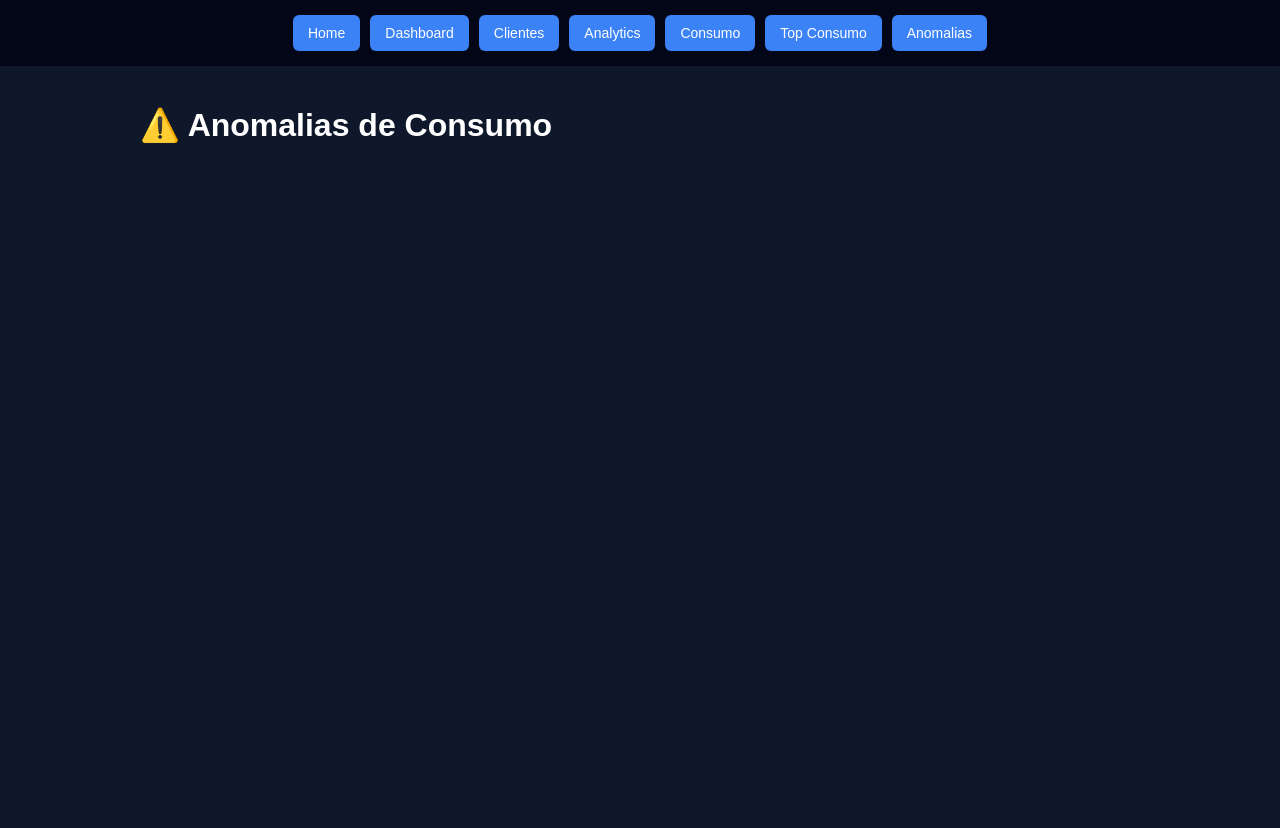
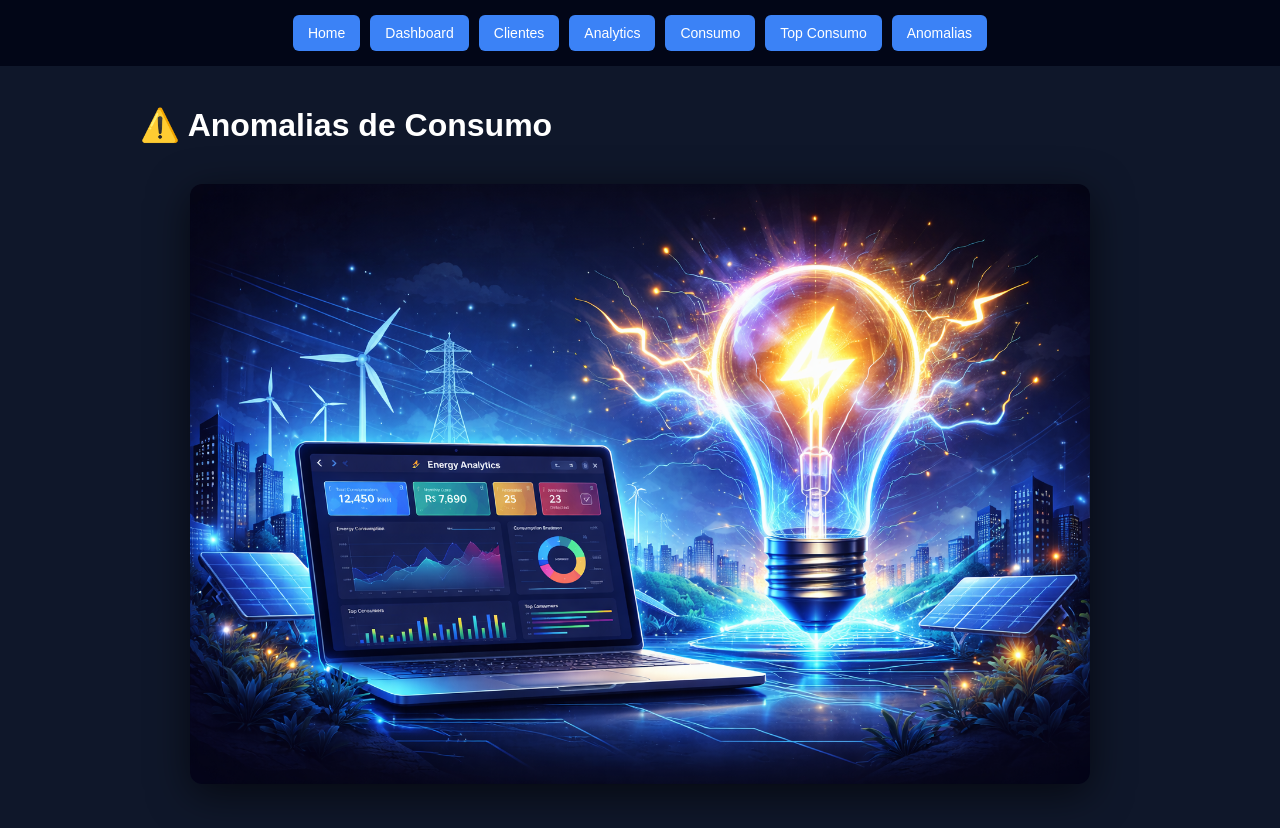
Before and after one commit to Lussandrorj2/energy-analytics-api, a Django app: page /anomalias/ in a window 1280 px wide. Shown: the part 56-884 px from the top of the page. Before the commit the page ends 199 px from the top, so only its background shows below. Run offline with Django 5.2, Linux system fonts and the light colour scheme; data that the repository does not hold is empty.

Commit message:
feat: add hero energy image to home page

```diff
--- a/config/templates/anomalias.html
+++ b/config/templates/anomalias.html
@@ -11,6 +11,12 @@ Anomalias
 
 <div id="anomalias"></div>
 
+<div class="hero">
+
+    <img src="{% static 'js/images/energy-hero.webp.png' %}" alt="Energy Analytics" loading="lazy">
+
+</div>
+
 <script src="{% static 'js/anomalias.js' %}"></script>
 
 {% endblock %}
```
